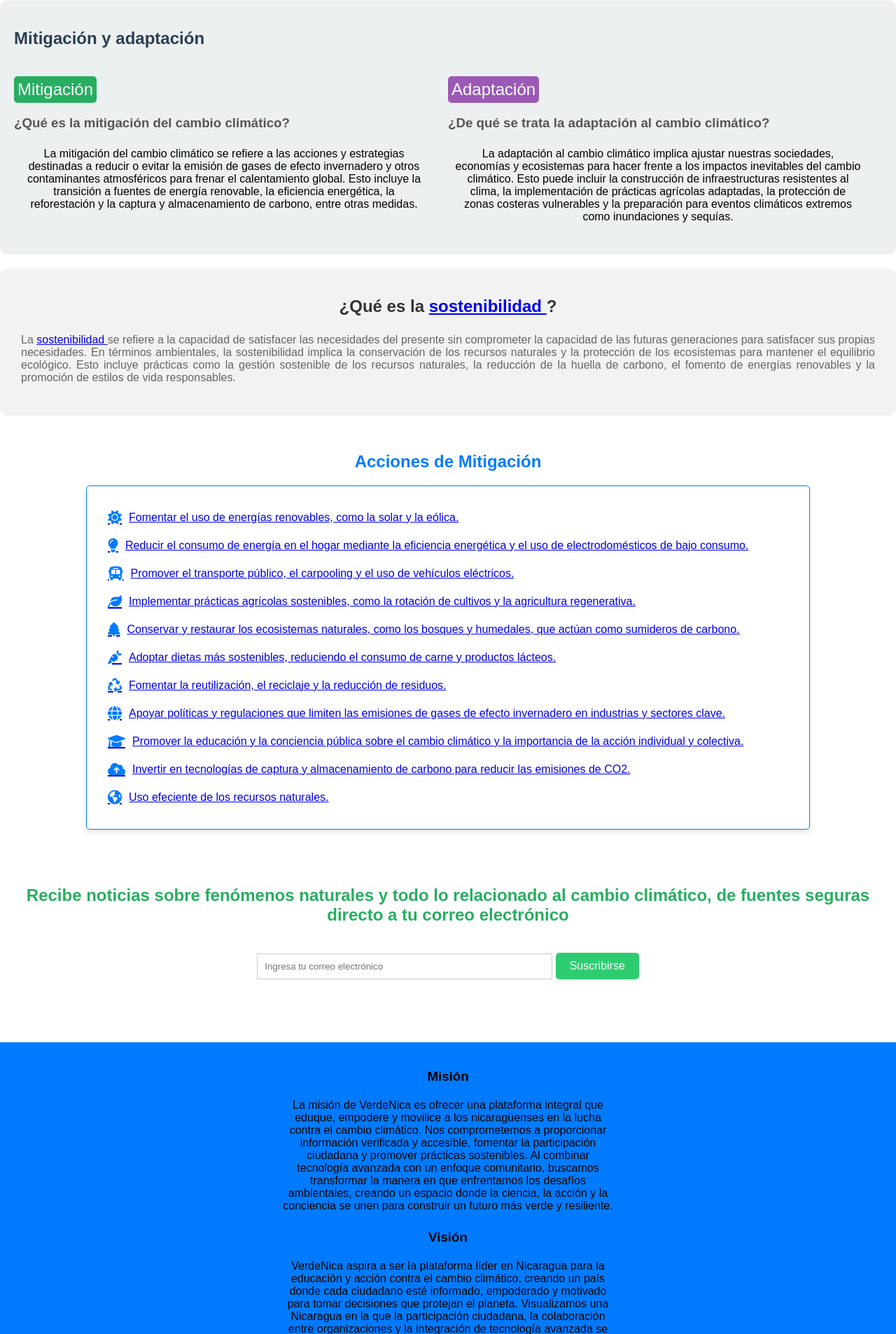
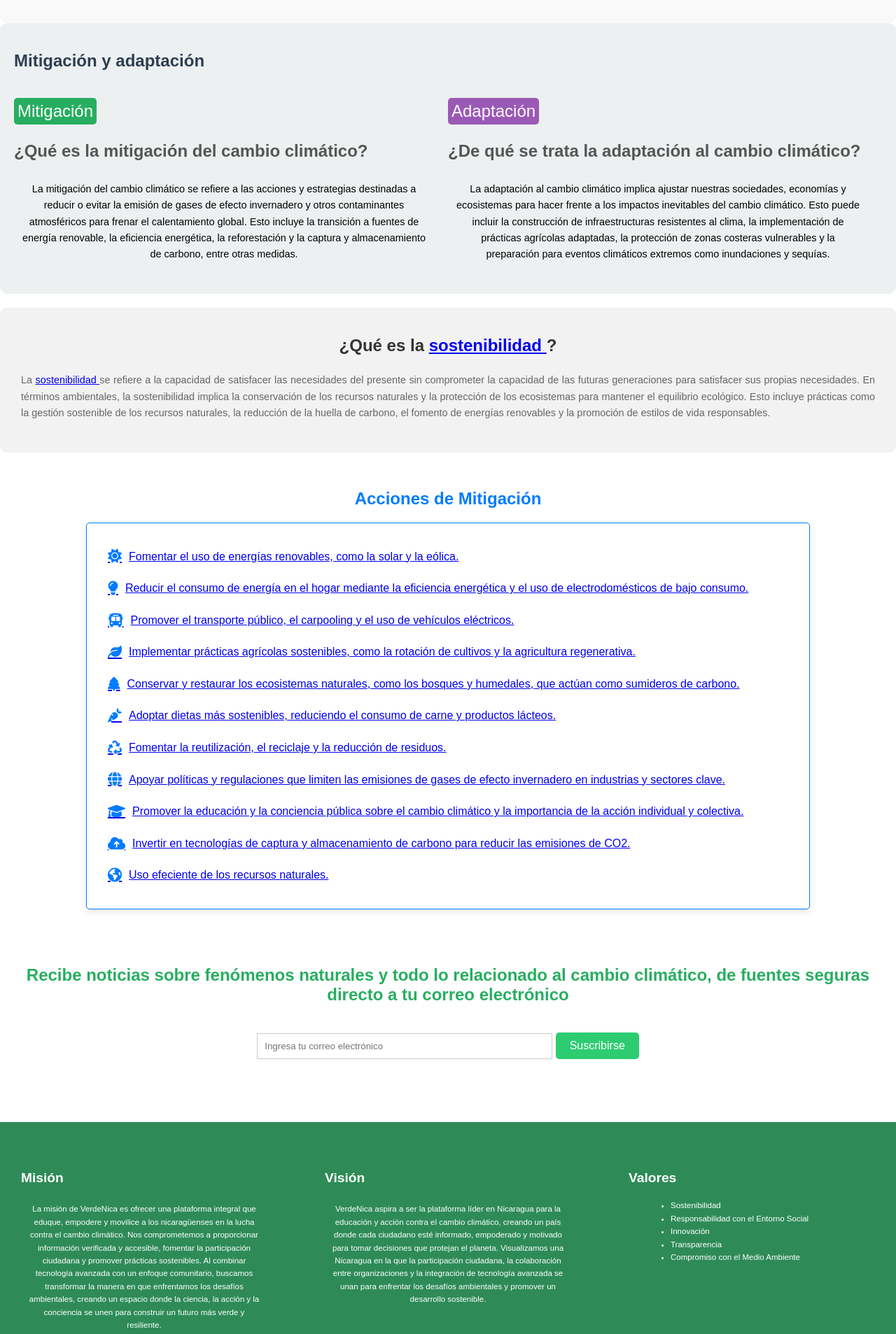
Before and after one commit to elmerurbina/EcoWeb_Devs, a Flask app: page /verdeNica in a window 1280 px wide. Shown: the part 1451-3358 px from the top of the page at 70% size. Run offline with Flask 3, Linux system fonts and the light colour scheme.

Commit message:
Se agrego el pie de pagina

```diff
--- a/static/css/styles.css
+++ b/static/css/styles.css
@@ -103,12 +103,6 @@ a.header:hover {
 
 .menu li a:hover {
     width: 100%;
-}
-
-/* Estilos del header */
-header {
-    background-color: none;
-    padding-top: 60px;
 }
 
 /* Estilos del slogan */
@@ -393,40 +387,6 @@ button {
     font-size: 20px;
 }
 
-
-footer {
-    background-color: #007bff;
-    padding: 20px;
-    text-align: center;
-    margin-top: 20px;
-}
-
-.footer-content h3 {
-    margin-bottom: 10px;
-    color: #000000;
-}
-
-.footer-content p {
-    color: #000000;
-    font-size: 16px;
-    margin-bottom: 20px;
-    margin-left: 30%;
-    margin-right: 30%;
-}
-
-.footer-content ul {
-    list-style-type: none;
-    padding: 0;
-}
-
-.footer-content ul li {
-    font-size: 16px;
-    color: #000000;
-    margin-bottom: 5px;
-}
-
-
-
 /* Sección de sostenibilidad */
 .sustainability {
     background-color: #f2f2f2; /* Color de fondo de la sección */
@@ -498,6 +458,45 @@ footer {
     font-size: 0.9em;
     margin-top: 10px;
 }
+
+/* Estilos para el pie de pagina */
+.footer-content {
+    display: flex;              /* Flexbox para alinear horizontalmente */
+    justify-content: space-between; /* Espacio equitativo entre las columnas */
+    padding: 20px;
+    font-size: 0.8em;
+    background-color: #2E8B57;  /* Fondo verde */
+    color: white;               /* Texto blanco */
+}
+
+.column {
+    width: 30%;                 /* Ancho igual para cada columna */
+    padding: 10px;
+    box-sizing: border-box;      /* Asegura que el padding no afecte el ancho */
+}
+
+h3 {
+    text-align: left;            /* Título alineado a la izquierda */
+    font-size: 1.5em;
+}
+
+p, ul {
+    font-size: 0.9em;
+    line-height: 1.6;            /* Espacio entre líneas para mejorar legibilidad */
+}
+
+ul {
+    list-style-type: disc;
+    margin-left: 20px;           /* Indentación de la lista */
+}
+
+footer {
+    width: 100%;
+    background-color: #2E8B57;   /* Fondo verde */
+    padding: 20px 0;             /* Espaciado superior e inferior */
+    color: white;
+}
+
 
 /* Responsivo */
 @media (max-width: 768px) {
--- a/templates/index.html
+++ b/templates/index.html
@@ -158,6 +158,7 @@
 
  <footer>
     <div class="footer-content">
+        <div class="column">
             <h3>Misión</h3>
             <p>La misión de VerdeNica es ofrecer una plataforma integral que eduque, empodere y
             movilice a los nicaragüenses en la lucha contra el cambio climático. Nos comprometemos a
@@ -166,7 +167,9 @@ promover prácticas sostenibles. Al combinar tecnología avanzada con un enfoque
             comunitario, buscamos transformar la manera en que enfrentamos los desafíos
             ambientales, creando un espacio donde la ciencia, la acción y la conciencia se unen para
             construir un futuro más verde y resiliente.</p>
+        </div>
 
+        <div class="column">
             <h3>Visión</h3>
             <p>VerdeNica aspira a ser la plataforma líder en Nicaragua para la educación y acción contra
             el cambio climático, creando un país donde cada ciudadano esté informado, empoderado y
@@ -174,19 +177,20 @@ motivado para tomar decisiones que protejan el planeta. Visualizamos una Nicarag
             que la participación ciudadana, la colaboración entre organizaciones y la integración de
             tecnología avanzada se unan para enfrentar los desafíos ambientales y promover un
             desarrollo sostenible.</p>
+        </div>
 
+        <div class="column">
             <h3>Valores</h3>
             <ul>
                 <li>Sostenibilidad</li>
-            <li>Responsabilidad Social</li>
+                <li>Responsabilidad con el Entorno Social</li>
                 <li>Innovación</li>
                 <li>Transparencia</li>
                 <li>Compromiso con el Medio Ambiente</li>
             </ul>
         </div>
+    </div>
 </footer>
-
-
 
     <!-- Archivo JavaScript para las suscripciones por correo -->
     <script src="{{ url_for('static', filename='js/suscripcionEmail.js') }}"></script>
```
Lines whose indentation alone changed are shown as unchanged.
